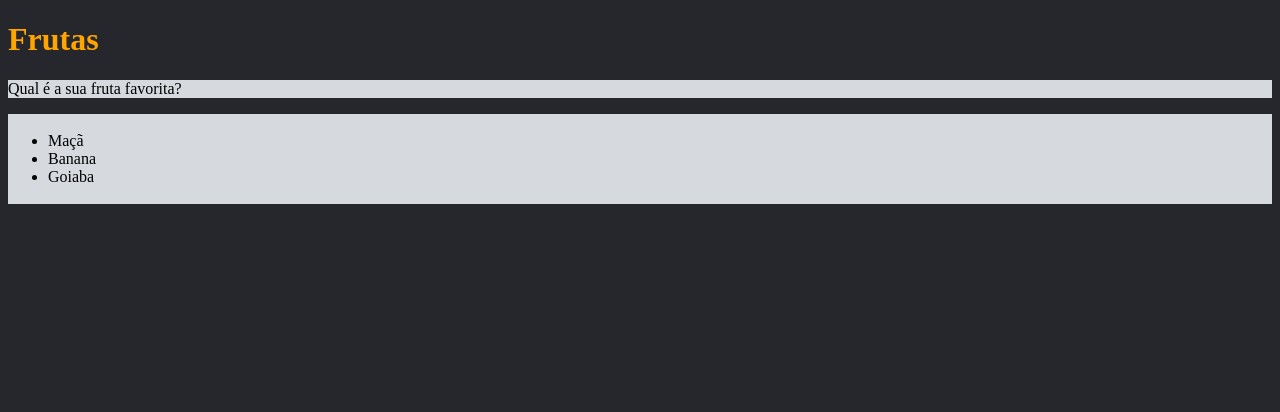
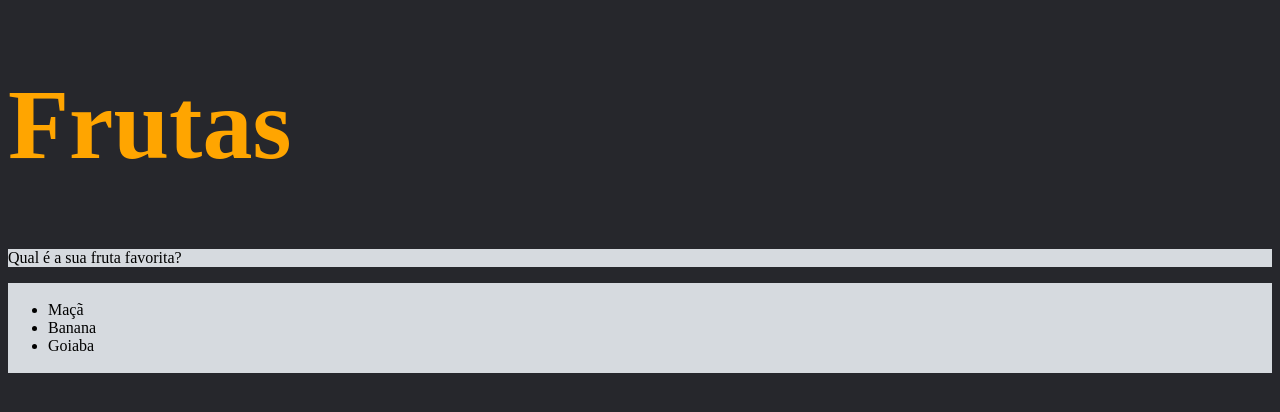
Before and after one commit to MatheusHDC/Trybe-exercises, a plain HTML site: page Dia2/Primeirocss.html in a window 1280 px wide. Drawn offline with Linux system fonts and the light colour scheme.

Commit message:
correção1

```diff
--- a/Dia2/Primeirocss.html
+++ b/Dia2/Primeirocss.html
@@ -9,7 +9,7 @@
         }
         h1{
             color: orange;
-            size: 100px;
+            font-size: 100px;
         }
         ul{
             background-color: aliceblue;
```
